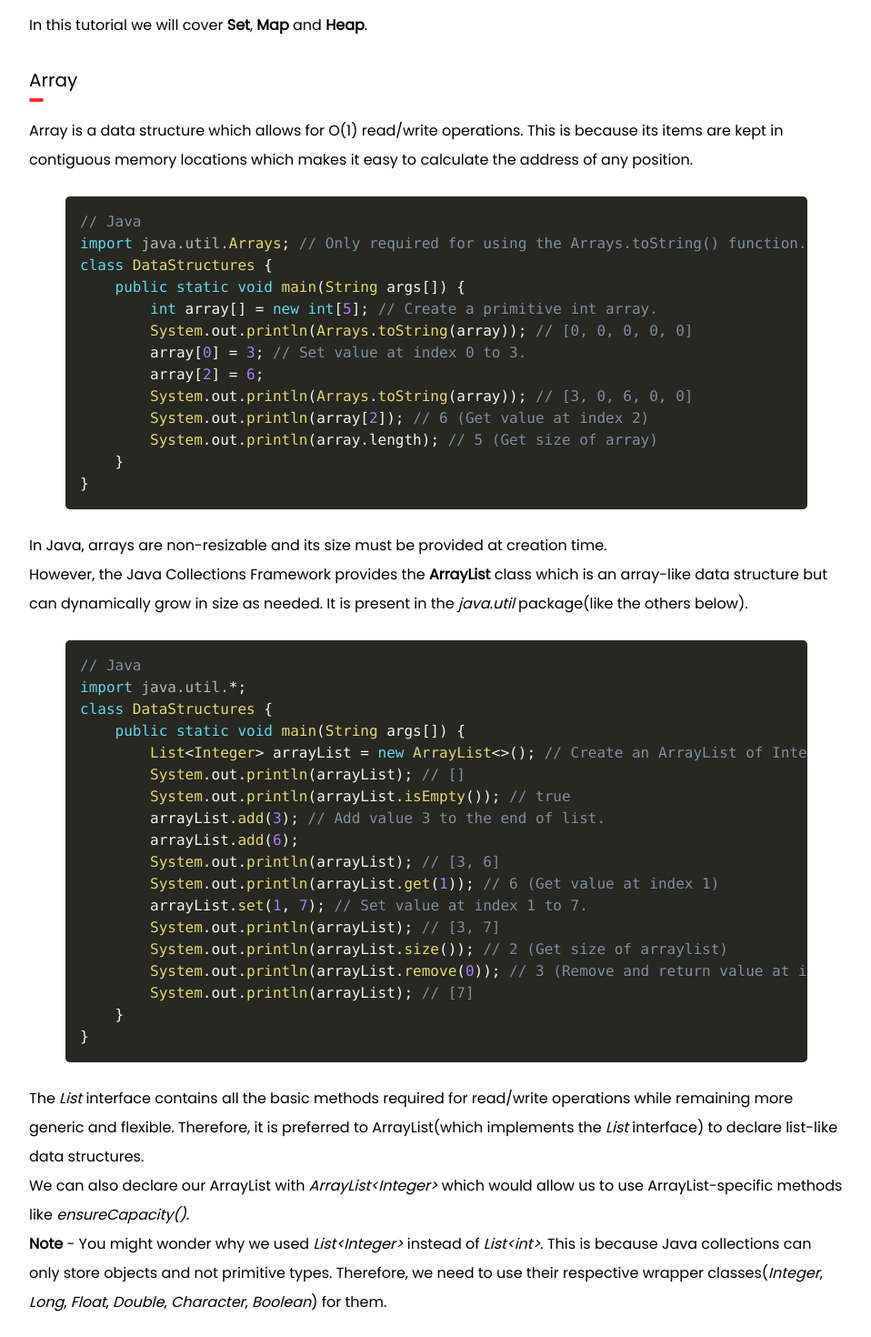
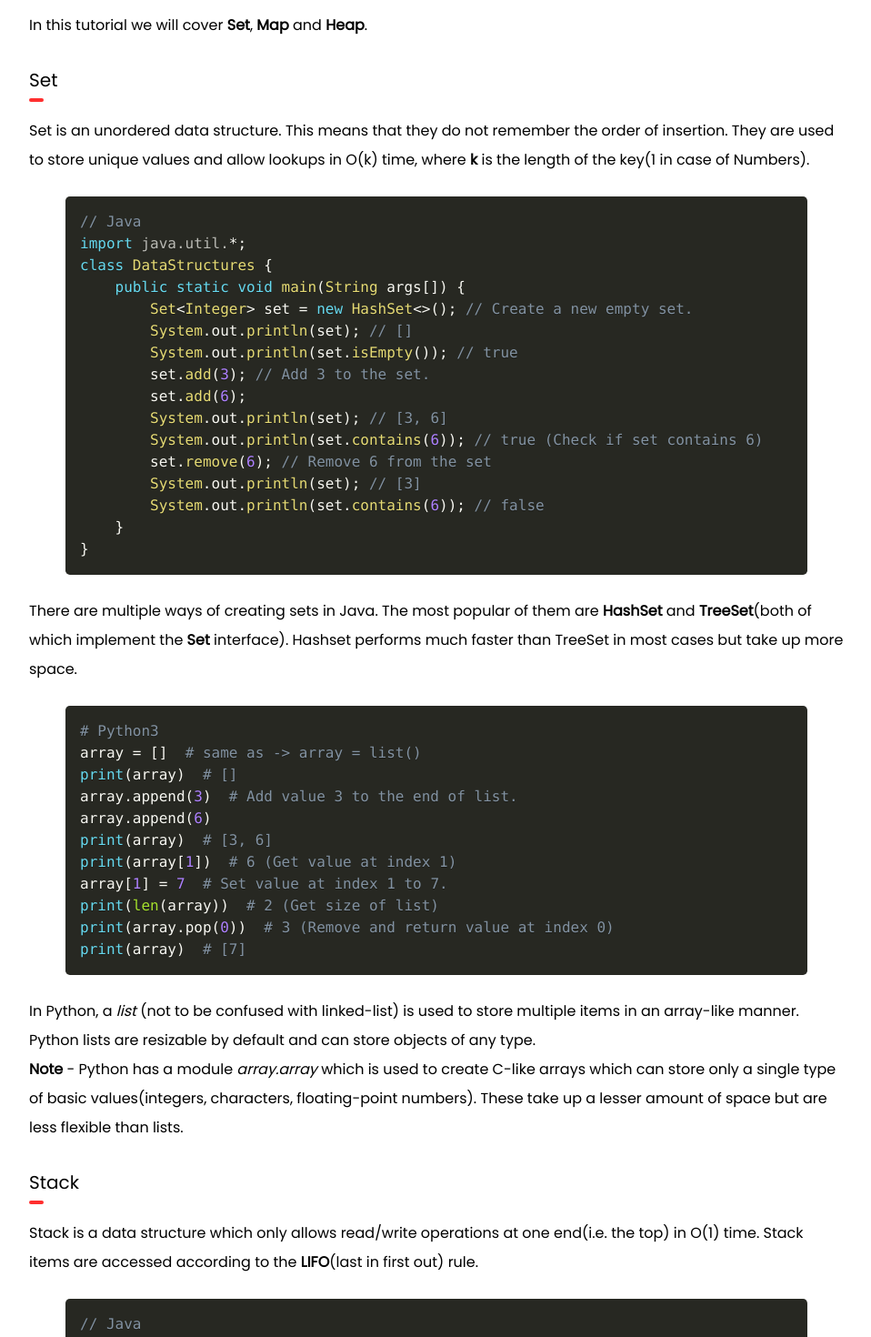
Before and after one commit to thesourceproject/thesourceproject.github.io, a Nuxt app: page /article/9 in a window 1280 px wide. Shown: the part 580-2050 px from the top of the page at 91% size, without its empty margins (160-1118 px from the left). Built offline with nearby package versions, Linux system fonts and the light colour scheme; a web font is replaced by a local one.

Commit message:
article 8 update

```diff
--- a/pages/article/8.vue
+++ b/pages/article/8.vue
@@ -84,10 +84,10 @@ class DataStructures {
         lang="language-java"
       />
       <p>
-        The <em>List</em> interface contains all the basic methods required for
-        read/write operations while remaining more generic and flexible.
-        Therefore, it is preferred to ArrayList(which implements the
-        <em>List</em> interface) to declare list-like data structures.<br />
+        The <strong>List</strong> interface contains all the basic methods
+        required for read/write operations while remaining more generic and
+        flexible. Therefore, it is preferred to ArrayList(which implements the
+        List interface) to declare list-like data structures.<br />
         We can also declare our ArrayList with
         <em>ArrayList&lt;Integer&gt;</em> which would allow us to use
         ArrayList-specific methods like <em>ensureCapacity()</em>.<br />
@@ -113,9 +113,9 @@ print(array)  # [7]"
         lang="language-python"
       />
       <p>
-        In Python, a <em>list</em> (not to be confused with linked-list) is used
-        to store multiple items in an array-like manner. Python lists are
-        resizable by default and can store objects of any type.<br />
+        In Python, a <strong>list</strong>(not to be confused with linked-list)
+        is used to store multiple items in an array-like manner. Python lists
+        are resizable by default and can store objects of any type.<br />
         <strong>Note</strong> - Python has a module <em>array.array</em> which
         is used to create C-like arrays which can store only a single type of
         basic values(integers, characters, floating-point numbers). These take
@@ -150,17 +150,17 @@ class DataStructures {
         lang="language-java"
       />
       <p>
-        There are multiple ways of implementing a stack(including
-        <em>ArrayList</em>) in Java but <strong>ArrayDeque</strong> is the most
-        preferred one. It allows amortized O(1) pushes and pops from both ends,
-        making it ideal for using as a stack. It implements the
-        <em>Queue</em> interface(not <em>List</em>) and does not allow random
-        access of its items.<br />
-        <strong>Note</strong> - there is also a dedicated <em>Stack</em> class
-        in Java that extends <em>Vector</em>(which itself implements the
-        <em>List</em> interface). It is a thread-safe legacy class which comes
-        with a performance cost but may be useful in a multi-threaded
-        environment.
+        There are multiple ways of implementing a stack(including ArrayList) in
+        Java but <strong>ArrayDeque</strong> is the most preferred one. It
+        allows amortized O(1) pushes and pops from both ends, making it ideal
+        for using as a stack. It implements the
+        <strong>Queue</strong> interface(not List) and therefore does not allow
+        random access of its items.<br />
+        <strong>Note</strong> - there is also a dedicated
+        <strong>Stack</strong> class in Java that extends
+        <strong>Vector</strong>(which itself implements the List interface). It
+        is a thread-safe legacy class which comes with a performance cost but
+        may be useful in a multi-threaded environment.
       </p>
       <CodeSnippet
         code="# Python3
@@ -210,11 +210,12 @@ class DataStructures {
         lang="language-java"
       />
       <p>
-        Like a stack, there are multiple ways of implementing a queue in Java.
-        We declared our <em>ArrayDeque</em> with <em>Queue&lt;String&gt;</em> as
-        the Queue interface provides the neccessary functionality and we don't
-        need any ArrayDeque-specific methods(like we did for a stack, i.e.
-        <em>push()</em> and <em>pop()</em>).
+        Like stacks, there are multiple ways of implementing a queue in Java.
+        Notice that we declared our ArrayDeque with
+        <em>Queue&lt;String&gt;</em> as the Queue interface provides all the
+        neccessary functionality and we don't need any ArrayDeque-specific
+        methods(like we did for stacks, i.e. <em>push()</em> and
+        <em>pop()</em>).
       </p>
       <CodeSnippet
         code="# Python3
--- a/pages/article/9.vue
+++ b/pages/article/9.vue
@@ -15,8 +15,8 @@
           >previous tutorial</NuxtLink
         >
         we covered some basic data structures. Here we will understand some more
-        and like the previous ones, these are also very important for
-        competitive programming.
+        and like the previous ones, these are essential from a competitive
+        programming perspective.
       </p>
       <div class="mt-12 flex flex-col">
         <h2 class="text-2xl">Getting Started</h2>
@@ -27,73 +27,39 @@
         <strong>Set</strong>, <strong>Map</strong> and <strong>Heap</strong>.
       </p>
       <div class="mt-6 flex flex-col">
-        <h3 class="text-xl">Array</h3>
+        <h3 class="text-xl">Set</h3>
         <div class="w-4 h-1 bg-background-2 rounded-full"></div>
       </div>
       <p class="mt-4">
-        Array is a data structure which allows for O(1) read/write operations.
-        This is because its items are kept in contiguous memory locations which
-        makes it easy to calculate the address of any position.
-      </p>
-      <CodeSnippet
-        code="// Java
-import java.util.Arrays; // Only required for using the Arrays.toString() function.
-class DataStructures {
-    public static void main(String args[]) {
-        int array[] = new int[5]; // Create a primitive int array.
-        System.out.println(Arrays.toString(array)); // [0, 0, 0, 0, 0]
-        array[0] = 3; // Set value at index 0 to 3.
-        array[2] = 6;
-        System.out.println(Arrays.toString(array)); // [3, 0, 6, 0, 0]
-        System.out.println(array[2]); // 6 (Get value at index 2)
-        System.out.println(array.length); // 5 (Get size of array)
-    }
-}"
-        lang="language-java"
-      />
-      <p>
-        In Java, arrays are non-resizable and its size must be provided at
-        creation time.<br />
-        However, the Java Collections Framework provides the
-        <strong>ArrayList</strong> class which is an array-like data structure
-        but can dynamically grow in size as needed. It is present in the
-        <em>java.util</em> package(like the others below).
+        Set is an unordered data structure. This means that they do not remember
+        the order of insertion. They are used to store unique values and allow
+        lookups in O(k) time, where <strong>k</strong> is the length of the
+        key(1 in case of Numbers).
       </p>
       <CodeSnippet
         code="// Java
 import java.util.*;
 class DataStructures {
     public static void main(String args[]) {
-        List<Integer> arrayList = new ArrayList<>(); // Create an ArrayList of Integer type.
-        System.out.println(arrayList); // []
-        System.out.println(arrayList.isEmpty()); // true
-        arrayList.add(3); // Add value 3 to the end of list.
-        arrayList.add(6);
-        System.out.println(arrayList); // [3, 6]
-        System.out.println(arrayList.get(1)); // 6 (Get value at index 1)
-        arrayList.set(1, 7); // Set value at index 1 to 7.
-        System.out.println(arrayList); // [3, 7]
-        System.out.println(arrayList.size()); // 2 (Get size of arraylist)
-        System.out.println(arrayList.remove(0)); // 3 (Remove and return value at index 0)
-        System.out.println(arrayList); // [7]
+        Set<Integer> set = new HashSet<>(); // Create a new empty set.
+        System.out.println(set); // []
+        System.out.println(set.isEmpty()); // true
+        set.add(3); // Add 3 to the set.
+        set.add(6);
+        System.out.println(set); // [3, 6]
+        System.out.println(set.contains(6)); // true (Check if set contains 6)
+        set.remove(6); // Remove 6 from the set
+        System.out.println(set); // [3]
+        System.out.println(set.contains(6)); // false
     }
 }"
         lang="language-java"
       />
       <p>
-        The <em>List</em> interface contains all the basic methods required for
-        read/write operations while remaining more generic and flexible.
-        Therefore, it is preferred to ArrayList(which implements the
-        <em>List</em> interface) to declare list-like data structures.<br />
-        We can also declare our ArrayList with
-        <em>ArrayList&lt;Integer&gt;</em> which would allow us to use
-        ArrayList-specific methods like <em>ensureCapacity()</em>.<br />
-        <strong>Note</strong> - You might wonder why we used
-        <em>List&lt;Integer&gt;</em> instead of <em>List&lt;int&gt;</em>. This
-        is because Java collections can only store objects and not primitive
-        types. Therefore, we need to use their respective wrapper
-        classes(<em>Integer</em>, <em>Long</em>, <em>Float</em>,
-        <em>Double</em>, <em>Character</em>, <em>Boolean</em>) for them.
+        There are multiple ways of creating sets in Java. The most popular of
+        them are <strong>HashSet</strong> and <strong>TreeSet</strong>(both of
+        which implement the <strong>Set</strong> interface). Hashset performs
+        much faster than TreeSet in most cases but take up more space.
       </p>
       <CodeSnippet
         code="# Python3
@@ -261,7 +227,7 @@ export default {
         hid: "description",
         name: "description",
         content:
-          "In our previous tutorial we covered some basic data structures. Here we will understand some more and like the previous ones, these are also very important for competitive programming.",
+          "In our previous tutorial we covered some basic data structures. Here we will understand some more and like the previous ones, these are essential from a competitive programming perspective.",
       },
     ],
   },
--- a/pages/find.vue
+++ b/pages/find.vue
@@ -82,7 +82,7 @@ export default {
           date: "10 Mar '21",
           readTime: "10 min read",
           fragment:
-            "In our previous tutorial we covered some basic data structures. Here we will understand some more and like the previous ones, these are also very important for competitive programming...",
+            "In our previous tutorial we covered some basic data structures. Here we will understand some more and like the previous ones, these are essential from a competitive programming perspective...",
           tags: ["competitive", "data", "structures", "algorithms", "beginner"],
         },
         {
```
